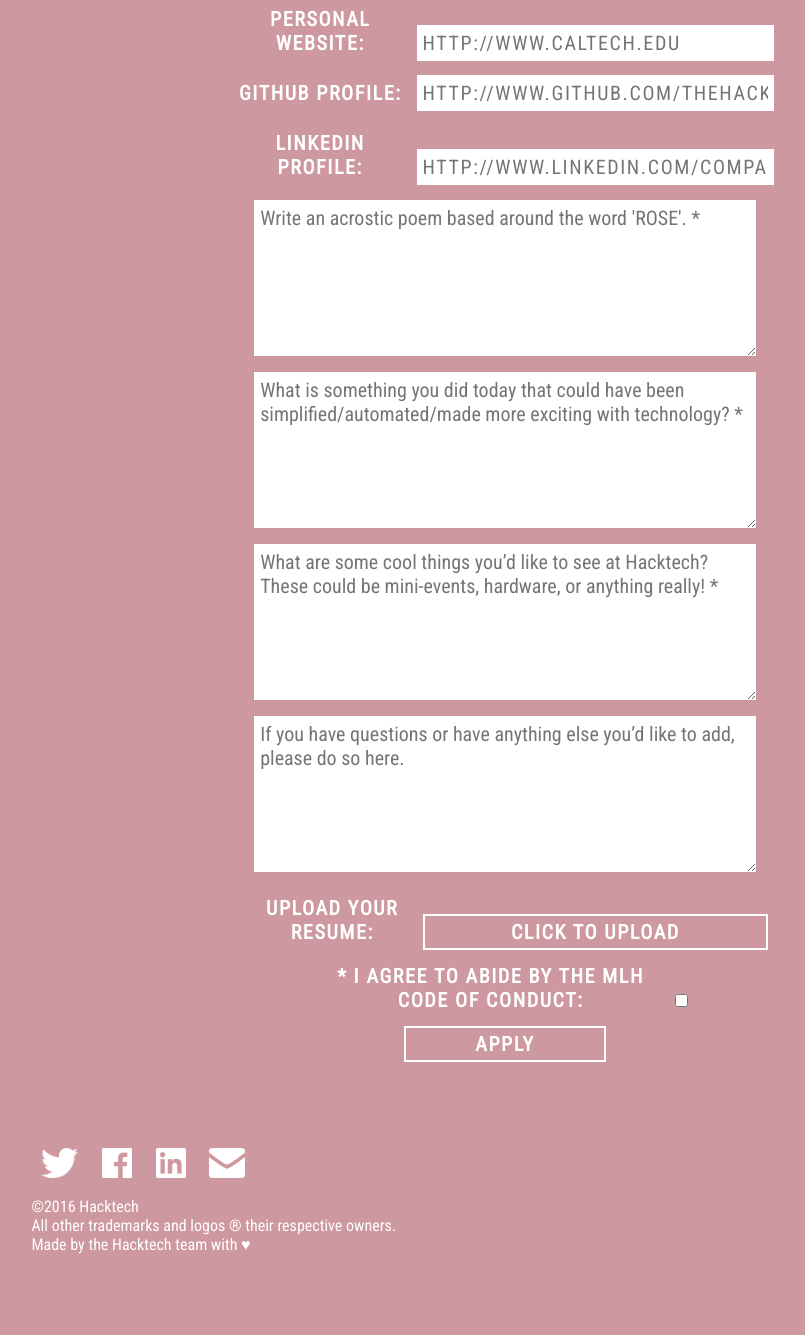
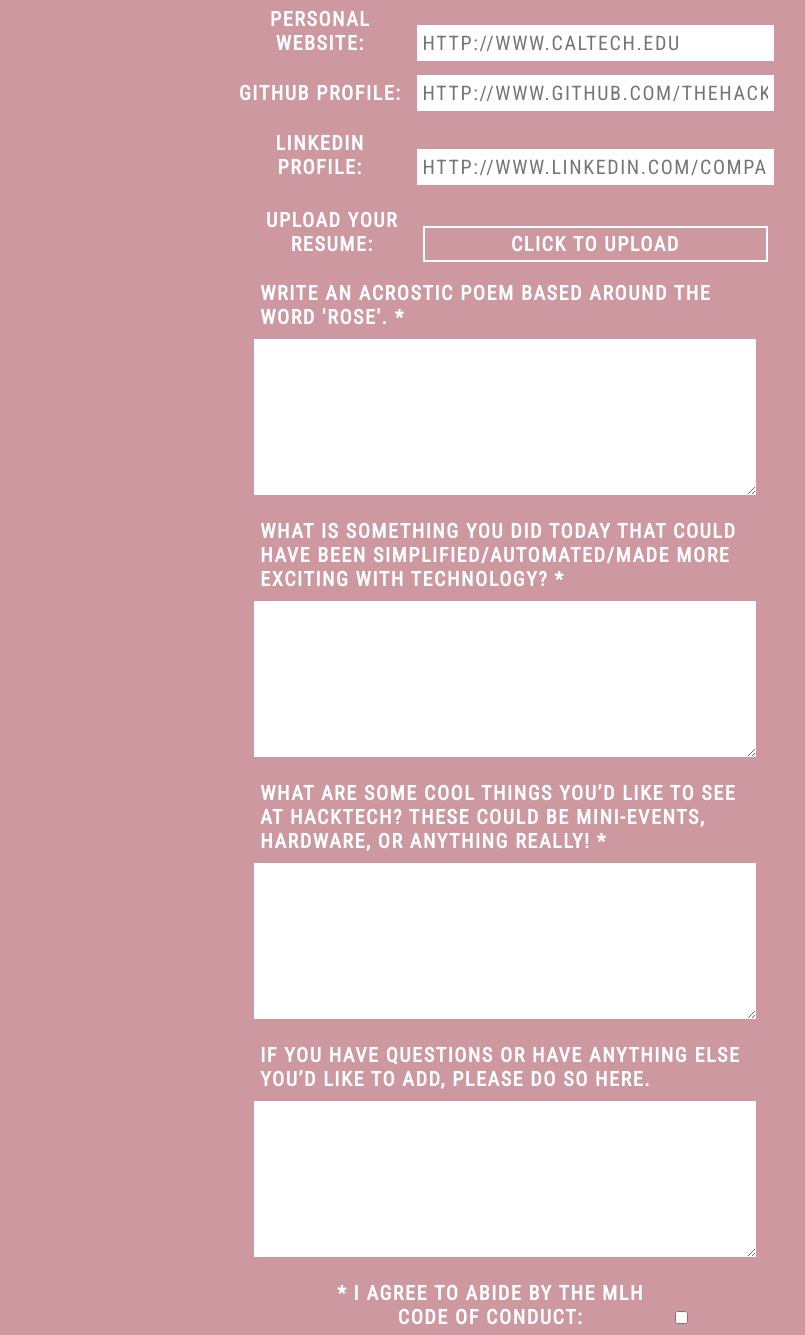
Before and after one commit to TheHacktech/JoinTech, a Flask app: page /apply/ in a window 1280 px wide. Shown: the part 1192-2527 px from the top of the page, without its empty margins (135-940 px from the left). Before the commit the page ends 2446 px from the top, so only its background shows below. Run offline with Flask 2, Linux system fonts and the light colour scheme; parts of the project's set-up code (start-up, migrations or seed data) failed here and were passed over; some libraries are stand-ins or nearby versions.

Commit message:
longresponse fix

```diff
--- a/static/assets/css/register.css
+++ b/static/assets/css/register.css
@@ -58,7 +58,7 @@ body {
         color: #fff;
         font-size: 1.2em;
         letter-spacing: .08em; }
-    #landing #form .label {
+    .label {
       width: 10%;
       text-transform: uppercase;
       font-family: "Roboto Condensed", sans-serif;
@@ -105,9 +105,6 @@ body {
       -moz-transition-duration: .3s;
       -o-transition-duration: .3s;
       transition-duration: .3s; }
-    #landing #form .label {
-      background: none;
-      color: #fff; }
   #landing select {
     width: 10%;
     text-transform: uppercase;
@@ -397,3 +394,9 @@ body {
     font-size: 14px; }
   #landing input {
     font-size: 14px; } }
+
+/* For the long response questions */
+.longresponse {
+  width: 85%;
+  text-align: left;
+}
--- a/templates/register.html
+++ b/templates/register.html
@@ -6,7 +6,6 @@
     <link href="/assets/css/register.css" rel="stylesheet">
     <link rel="shortcut icon" type="image/x-icon" href="/assets/img/favicon.ico" />
     <script src="https://ajax.googleapis.com/ajax/libs/jquery/1.12.4/jquery.min.js"></script>
-    <!-- <script src="https://www.gstatic.com/firebasejs/3.1.0/firebase.js"></script>-->
     <script src="https://cdnjs.cloudflare.com/ajax/libs/jquery-backstretch/2.0.4/jquery.backstretch.min.js"></script>
     <meta name="viewport" content="width=device-width, initial-scale=1.0">
     <meta name="description" content="Caltech's annual Hackathon!">
@@ -59,16 +58,21 @@
                 <div style="margin-top: 3px;"><div type="button" id="websiteExplain" class="label" style="border: 2px; width: 30%">Personal Website:</div><input type="url" name="website" id="website" style="width: 60%" onclick="personalUpdate('website')" onblur="personalRemove('website')" placeholder="http://www.caltech.edu"></div>
                 <div><div type="button" id="ghExplain" class="label" style="border: 2px; width: 30%">Github Profile:</div><input type="url" name="github" id="github" style="width: 60%" onclick="personalUpdate('github')" onblur="personalRemove('github')" placeholder="http://www.github.com/thehacktech"></div>
                 <div style="margin-bottom: 3px;"><div type="button" id="linkedinExplain" class="label" style="border: 2px; width: 30%">LinkedIn Profile:</div><input type="url" name="linkedin" id="linkedin" style="width: 60%" onclick="personalUpdate('linkedin')" onblur="personalRemove('linkedin')" placeholder="http://www.linkedin.com/company/hacktech"></div>
-                <textarea name="poem" id="poem" placeholder="Write an acrostic poem based around the word 'ROSE'. *" rows="6"></textarea>
-                <textarea name="techsimplify" id="techsimplify" placeholder="What is something you did today that could have been simplified/automated/made more exciting with technology? *" rows="6"></textarea>
-                <textarea name="hacktechsuggest" id="hacktechsuggest" placeholder="What are some cool things you’d like to see at Hacktech? These could be mini-events, hardware, or anything really! *" rows="6"></textarea>
-                <textarea name="othercomment" id="othercomment" placeholder="If you have questions or have anything else you’d like to add, please do so here." rows="6"></textarea>
-                <div><div id="resumeExplain" class="label" type="button" style="border: 2px; width: 30%">Upload your resume:</div><button type="button" id="resumeUploadBtn" style="width: 60%; white-space: nowrap; overflow: hidden; text-overflow: ellipsis;" onclick="uploadResume()">Click to upload</button>
+                <div style="margin-bottom: 5px;"><div id="resumeExplain" class="label" type="button" style="border: 2px; width: 30%">Upload your resume:</div><button type="button" id="resumeUploadBtn" style="width: 60%; white-space: nowrap; overflow: hidden; text-overflow: ellipsis;" onclick="uploadResume()">Click to upload</button>
                 <input type="file" id="resumefileinput" name="resumefileinput" style="display: none" accept=".doc,.docx,.pdf,.txt,.rtf" onchange="updateBtnTxt()">
                 </div>
+
+                <div id="poemExplain" class="longresponse label" style="border: 2px;">Write an acrostic poem based around the word 'ROSE'. *</div>
+                <textarea name="poem" id="poem" rows="6"></textarea>
+                <div id="techExplain" class="longresponse label" style="border: 2px;">What is something you did today that could have been simplified/automated/made more exciting with technology? *</div>
+                <textarea name="techsimplify" id="techsimplify" rows="6"></textarea>
+                <div id="suggestExplain" class="longresponse label" style="border: 2px;">What are some cool things you’d like to see at Hacktech? These could be mini-events, hardware, or anything really! *</div>
+                <textarea name="hacktechsuggest" id="hacktechsuggest" rows="6"></textarea>
+                <div id="otherExplain" class="longresponse label" style="border: 2px;">If you have questions or have anything else you’d like to add, please do so here.</div>
+                <textarea name="othercomment" id="othercomment" rows="6"></textarea>
+
                 <div><div id="cocExplain" type="button" class="label" style="border: 2px; width: 60%">* I agree to abide by the MLH Code of Conduct:</div><input type="checkbox" class="checkbox" name="accept_tos" id="accept_tos"></div>
                 <input id="formSubmit" class="btn btn-tech" type="submit" value="Apply">
-        <!-- <button id="apply">Apply</button> -->
             </form>
       </div>
     </section>
```
Also changed, not shown: 2 other files.
